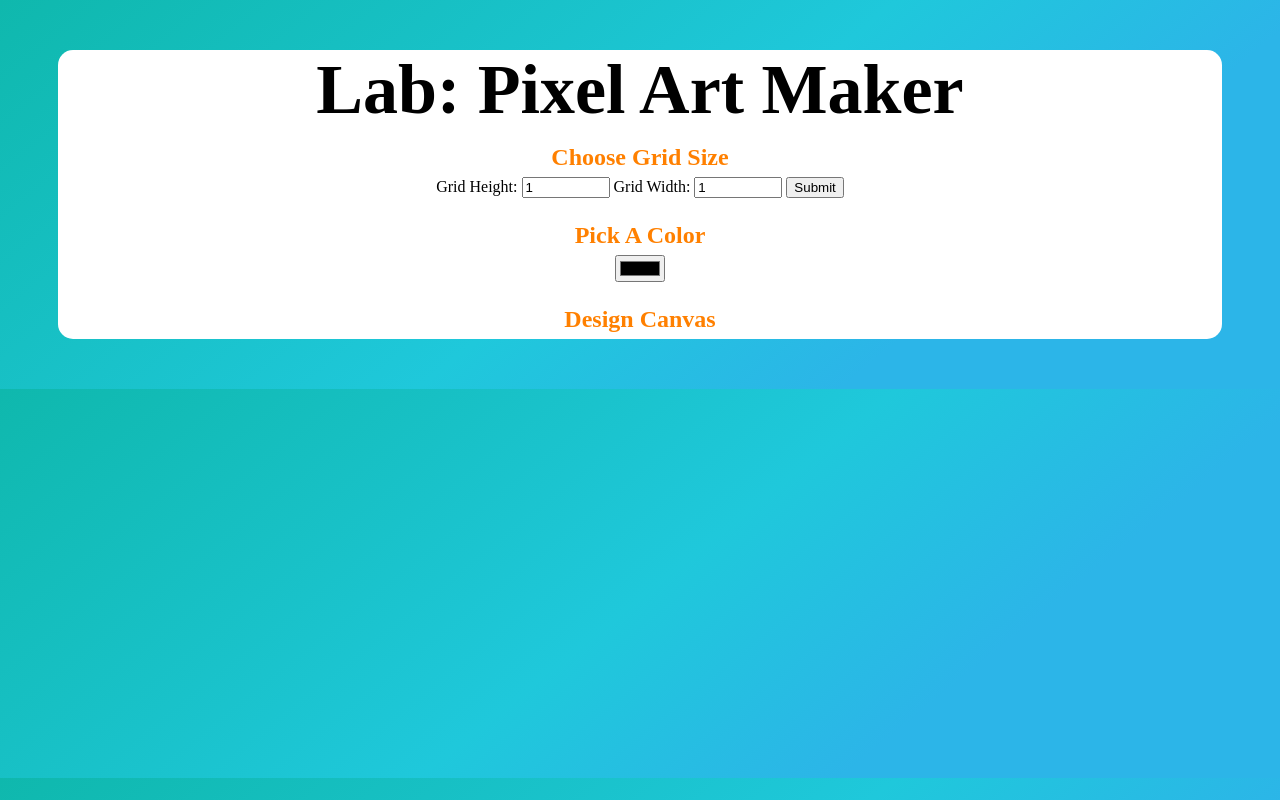
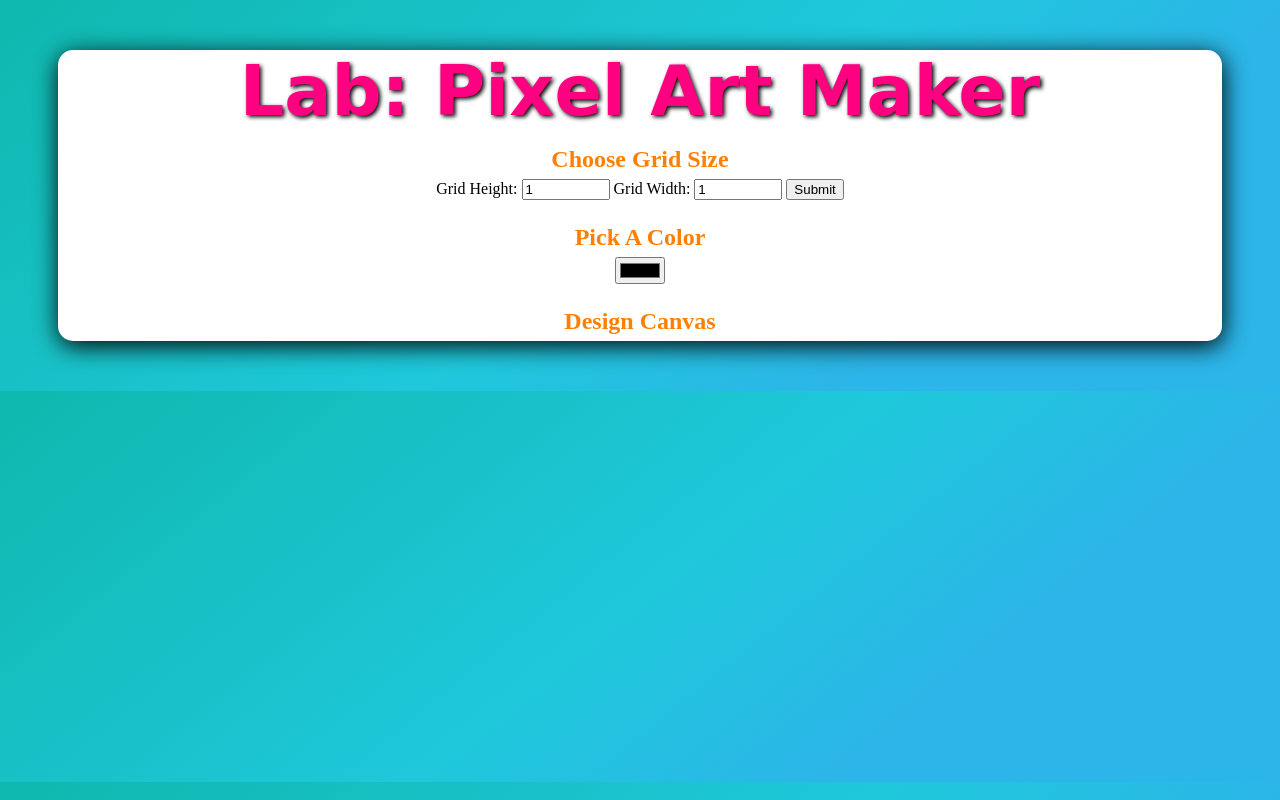
Before and after one commit to AndyWams/Udacity-final-pixel-art-maker-project, a plain HTML site: page index.html in a window 1280 px wide. Drawn offline with nearby package versions, Linux system fonts and the light colour scheme.

Commit message:
Update styles.css

```diff
--- a/styles.css
+++ b/styles.css
@@ -4,9 +4,11 @@ body {
 }
 
 h1 {
-    font-family: Monoton;
+    font-family: 'Cabin Sketch', cursive;
     font-size: 70px;
     margin: 0.2em;
+    color: rgb(255,0,128);
+    text-shadow: 2px 2px 4px #000000;
 }
 
 h2 {
@@ -20,12 +22,15 @@ h2:first-of-type {
 table,
 tr,
 td {
-    border: 1px solid black;
+    border: 3px solid black;
+
 }
 
 table {
     border-collapse: collapse;
     margin: 0 auto;
+    margin-bottom: 10px;
+
 }
 
 tr {
@@ -45,8 +50,11 @@ input[type=number] {
     color: #FF8000;
 }
 
-.container{
+
+.container {
     background: #fff;
     margin: 50px;
     border-radius: 15px;
+    box-shadow: 1px 5px 25px rgba(2, 3, 3, 6);
+
 }
```
